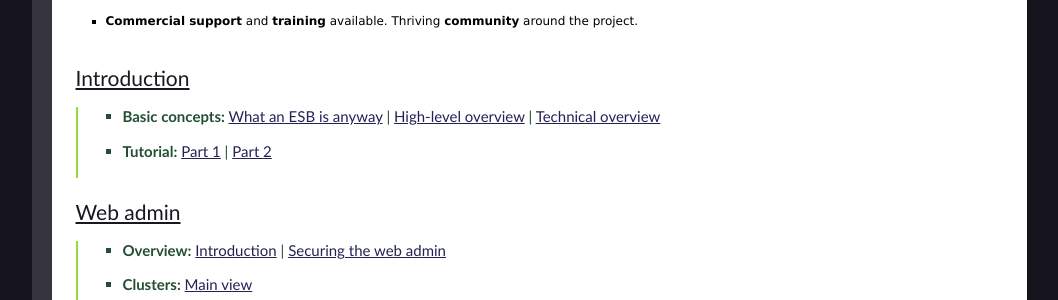
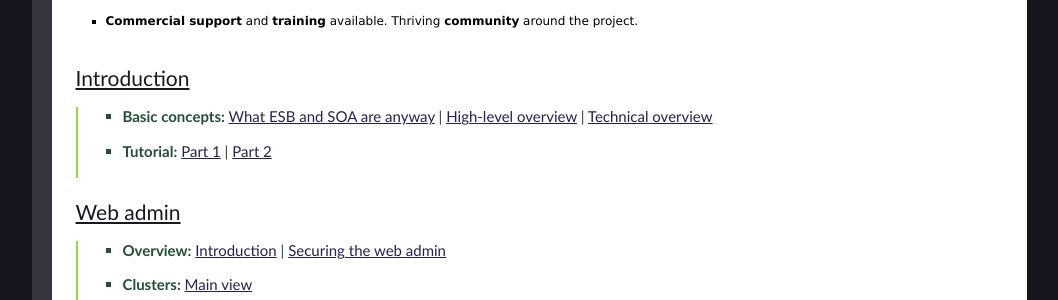
Before and after one commit to rfdiazpr/zato-docs, a Sphinx documentation site: the page built from sphinx/index.txt, in a window 1280 px wide and 900 px high, scrolled down 526 px. Shown: the part 153-453 px from the top of the window, without its empty margins (111-1169 px from the left). Built offline with Sphinx 7.4.7, drawn with Linux system fonts in a browser that asks for light colours.

Commit message:
Renamed the chapter

```diff
--- a/sphinx/index.txt
+++ b/sphinx/index.txt
@@ -45,7 +45,7 @@
 ============
 
     * **Basic concepts:**
-      :doc:`What an ESB is anyway <intro/esb>` |
+      :doc:`What ESB and SOA are anyway <intro/esb-soa>` |
       :doc:`High-level overview <intro/overview-high-level>` |
       :doc:`Technical overview <intro/overview-tech>`
 
```
Also changed, not shown: sphinx/intro/esb-soa.txt (renamed from sphinx/intro/esb.txt).
